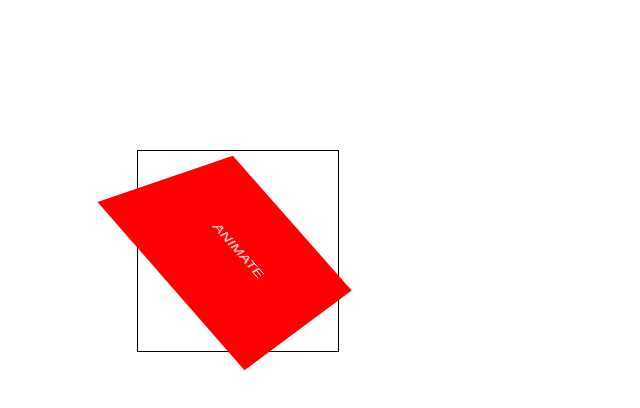
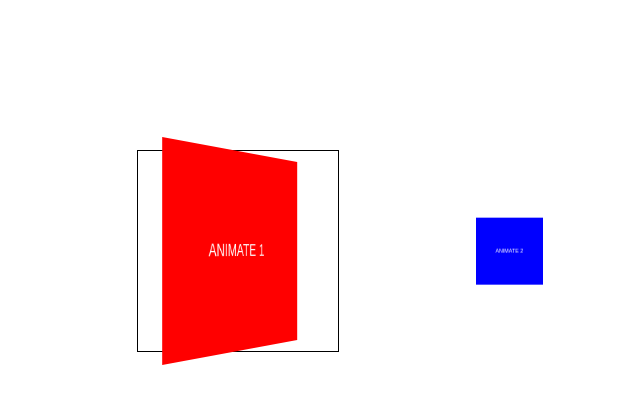
Before and after one commit to andrewrey/transformPractice, a plain HTML site: page index.html in a window 1280 px wide. Shown: the whole page, without its empty margins (402-1042 px from the left). Drawn offline with Linux system fonts and the light colour scheme.

Commit message:
adding 3d transforms to two objects

```diff
--- a/index.html
+++ b/index.html
@@ -9,7 +9,8 @@
   </head>
   <body>
     <div class="container">
-      <div class="box">ANIMATE</div>
+      <div class="box__one">ANIMATE 1</div>
+      <div class="box__two">ANIMATE 2</div>
     </div>
   </body>
 </html>
--- a/main.css
+++ b/main.css
@@ -4,18 +4,34 @@
   width: 200px;
   height: 200px;
   perspective: 800px;
-  perspective-origin: 300px;
+  perspective-origin: 500px;
+  position: relative;
 }
 
-.box {
+.box__one {
   display: flex;
+  position: absolute;
   flex-direction: column;
   justify-content: center;
   text-align: center;
   background: red;
   width: 100%;
   height: 100%;
-  transform: rotateX(50deg) rotateY(40deg) rotateZ(30deg);
+  transform: rotateY(80deg);
   color: white;
   font-family: sans-serif;
 }
+
+.box__two {
+  position: absolute;
+  display: flex;
+  flex-direction: column;
+  justify-content: center;
+  text-align: center;
+  background: blue;
+  width: 100%;
+  height: 100%;
+  transform: translateX(1rem) translateZ(-100rem);
+  color: white;
+  font-family: sans-serif;
+}
```
